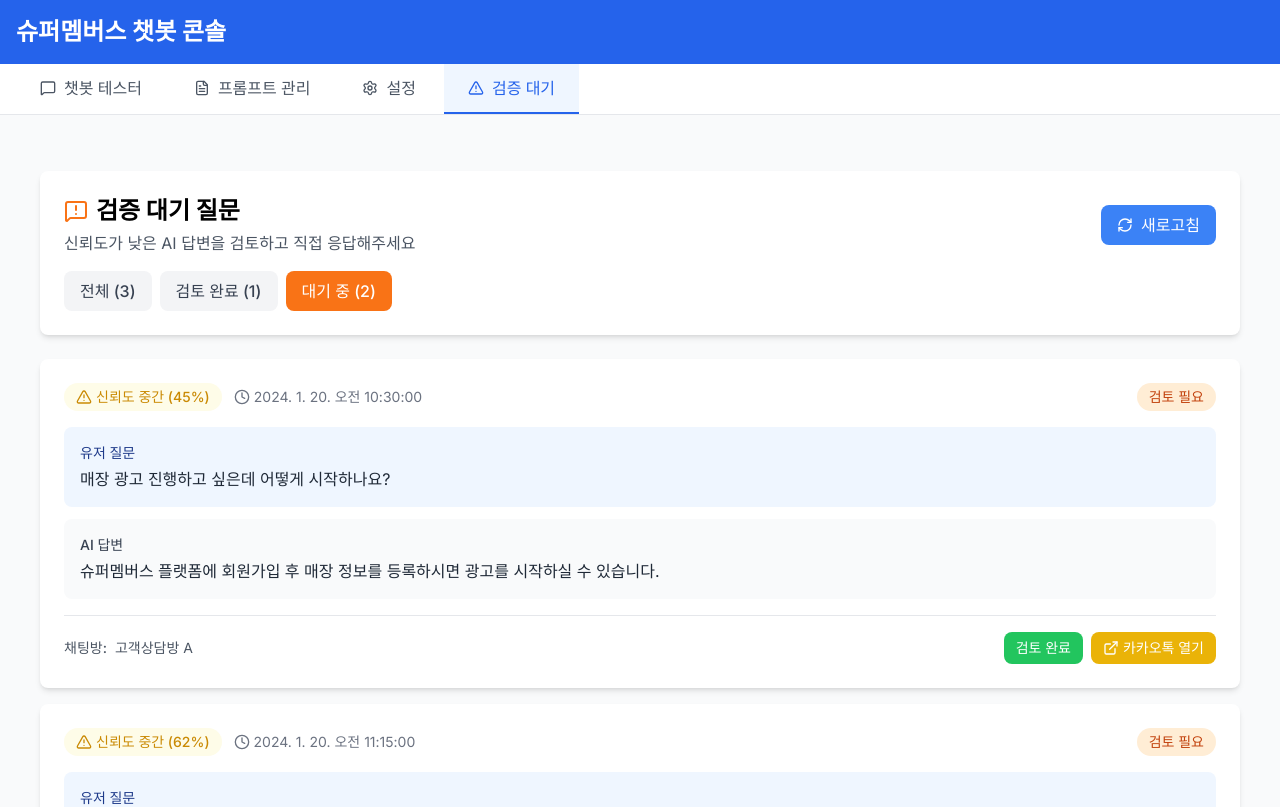
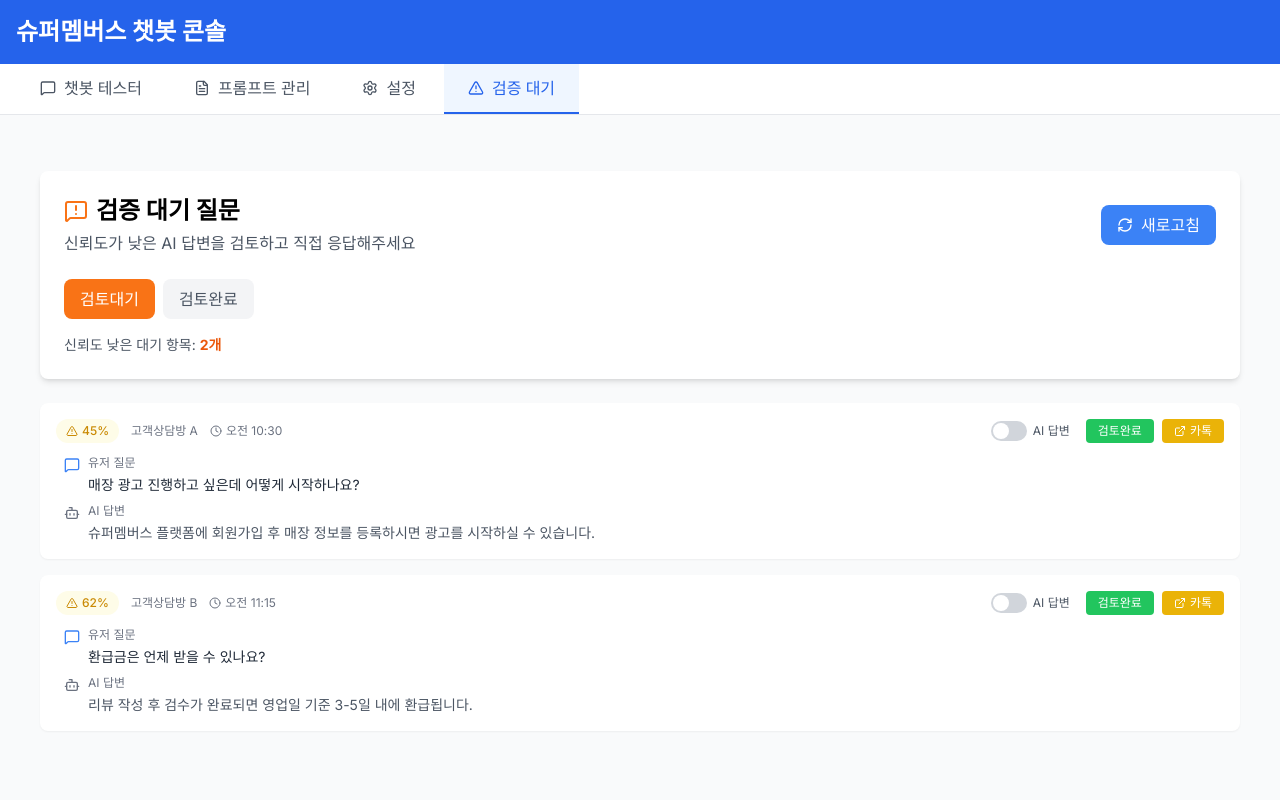
Before and after one commit to hanowl-1/chatbot, a Next.js app in the folder nextjs-chatbot/: page /reviews in a window 1280 px wide. Shown: the top 807 px of the page. Built offline with nearby package versions, Linux system fonts and the light colour scheme.

Commit message:
feat: 검증 대기 페이지 UI 수정

```diff
--- a/nextjs-chatbot/src/app/reviews/page.tsx
+++ b/nextjs-chatbot/src/app/reviews/page.tsx
@@ -9,15 +9,17 @@
   CheckCircle,
   Clock,
   RefreshCw,
+  MessageSquare,
+  Bot,
 } from "lucide-react";
 import { DUMMY_DATA, PendingReview } from "@/mock/review";
 
 export default function ReviewsPage() {
   const [reviews, setReviews] = useState<PendingReview[]>(DUMMY_DATA);
-  const [filter, setFilter] = useState<"all" | "pending" | "reviewed">(
+  const [loading, setLoading] = useState(false);
+  const [activeTab, setActiveTab] = useState<"pending" | "completed">(
     "pending"
   );
-  const [loading, setLoading] = useState(false);
 
   // 신뢰도에 따른 색상
   const getConfidenceColor = (confidence: number) => {
@@ -41,26 +43,51 @@
     alert(`카카오톡 채팅방 ${chatRoomId}로 이동 (개발 중)`);
   };
 
-  // 상태 변경
-  const updateStatus = (id: string, status: "reviewed" | "resolved") => {
+  // AI 답변 전송 토글 변경
+  const toggleShouldSendAiAnswer = (id: string) => {
     setReviews((prev) =>
       prev.map((review) =>
         review.id === id
           ? {
               ...review,
-              status,
-              reviewedBy: "현재 운영자",
-              reviewedAt: new Date(),
+              shouldSendAiAnswer: !review.shouldSendAiAnswer,
             }
           : review
       )
     );
   };
 
-  // 필터링된 리뷰
+  // 상태 변경 - 검토 완료시 status를 reviewed로 변경
+  const updateStatus = (id: string) => {
+    const review = reviews.find((r) => r.id === id);
+    if (review?.shouldSendAiAnswer) {
+      console.log(`AI 답변 전송: ${review.aiAnswer}`);
+    } else {
+      console.log("CX팀이 직접 응대했습니다.");
+    }
+
+    setReviews((prev) =>
+      prev.map((review) =>
+        review.id === id
+          ? {
+              ...review,
+              status: "reviewed" as const,
+              reviewedBy: "운영자",
+              reviewedAt: new Date(),
+              shouldSendAiAnswer: false, // 전송 후 다시 false로 초기화
+            }
+          : review
+      )
+    );
+  };
+
+  // 탭에 따른 필터링
   const filteredReviews = reviews.filter((review) => {
-    if (filter === "all") return true;
-    return review.status === filter;
+    if (activeTab === "pending") {
+      return review.status === "pending" && review.confidence < 0.7;
+    } else {
+      return review.status === "reviewed" || review.status === "resolved";
+    }
   });
 
   // 데이터 새로고침 (API 연동 시 사용)
@@ -106,38 +133,47 @@
           </button>
         </div>
 
-        {/* 필터 탭 */}
-        <div className="flex gap-2 mt-4">
+        {/* 탭 네비게이션 */}
+        <div className="mt-6 flex gap-2">
           <button
-            onClick={() => setFilter("all")}
+            onClick={() => setActiveTab("pending")}
             className={`px-4 py-2 rounded-lg font-medium transition-colors ${
-              filter === "all"
-                ? "bg-gray-700 text-white"
-                : "bg-gray-100 text-gray-700 hover:bg-gray-200"
+              activeTab === "pending"
+                ? "bg-orange-500 text-white"
+                : "bg-gray-100 text-gray-600 hover:bg-gray-200"
             }`}
           >
-            전체 ({reviews.length})
+            검토대기
           </button>
           <button
-            onClick={() => setFilter("reviewed")}
+            onClick={() => setActiveTab("completed")}
             className={`px-4 py-2 rounded-lg font-medium transition-colors ${
-              filter === "reviewed"
+              activeTab === "completed"
                 ? "bg-green-500 text-white"
-                : "bg-gray-100 text-gray-700 hover:bg-gray-200"
+                : "bg-gray-100 text-gray-600 hover:bg-gray-200"
             }`}
           >
-            검토 완료 ({reviews.filter((r) => r.status === "reviewed").length})
+            검토완료
           </button>
-          <button
-            onClick={() => setFilter("pending")}
-            className={`px-4 py-2 rounded-lg font-medium transition-colors ${
-              filter === "pending"
-                ? "bg-orange-500 text-white"
-                : "bg-gray-100 text-gray-700 hover:bg-gray-200"
-            }`}
-          >
-            대기 중 ({reviews.filter((r) => r.status === "pending").length})
-          </button>
+        </div>
+
+        {/* 현재 탭 개수 표시 */}
+        <div className="mt-4 text-sm text-gray-600">
+          {activeTab === "pending" ? (
+            <>
+              신뢰도 낮은 대기 항목:{" "}
+              <span className="font-bold text-orange-600">
+                {filteredReviews.length}개
+              </span>
+            </>
+          ) : (
+            <>
+              검토 완료된 항목:{" "}
+              <span className="font-bold text-green-600">
+                {filteredReviews.length}개
+              </span>
+            </>
+          )}
         </div>
       </div>
 
@@ -150,7 +186,9 @@
         ) : filteredReviews.length === 0 ? (
           <div className="bg-white rounded-lg shadow-md p-12 text-center text-gray-500">
             <MessageSquareWarning className="w-12 h-12 mx-auto mb-4 text-gray-300" />
-            검토 대기 중인 질문이 없습니다
+            {activeTab === "pending"
+              ? "검토 대기 중인 질문이 없습니다"
+              : "검토 완료된 질문이 없습니다"}
           </div>
         ) : (
           filteredReviews.map((review) => {
@@ -160,114 +198,148 @@
             return (
               <div
                 key={review.id}
-                className="bg-white rounded-lg shadow-md hover:shadow-lg transition-shadow"
+                className="bg-white rounded-lg shadow-sm hover:shadow-md transition-all p-4"
               >
-                <div className="p-6">
-                  {/* 상단 정보 */}
-                  <div className="flex items-start justify-between mb-4">
+                {/* 첫번째 줄 - 헤더 정보 */}
+                <div className="flex items-center justify-between mb-3">
                   <div className="flex items-center gap-3">
+                    {/* 신뢰도 배지 */}
                     <span
-                        className={`px-3 py-1 rounded-full text-sm font-medium flex items-center gap-1 ${getConfidenceColor(
+                      className={`px-2.5 py-1 rounded-full text-xs font-medium flex items-center gap-1 ${getConfidenceColor(
                         review.confidence
                       )}`}
                     >
-                        <ConfidenceIcon className="w-4 h-4" />
-                        신뢰도 {confidenceLevel.label} (
-                        {(review.confidence * 100).toFixed(0)}%)
+                      <ConfidenceIcon className="w-3 h-3" />
+                      {(review.confidence * 100).toFixed(0)}%
                     </span>
-                      <span className="text-sm text-gray-500 flex items-center gap-1">
-                        <Clock className="w-4 h-4" />
-                        {new Date(review.timestamp).toLocaleString("ko-KR")}
+
+                    {/* 채팅방 정보 */}
+                    <span className="text-xs text-gray-500">
+                      {review.chatRoomName}
+                    </span>
+
+                    {/* 시간 */}
+                    <span className="text-xs text-gray-500 flex items-center gap-1">
+                      <Clock className="w-3 h-3" />
+                      {new Date(review.timestamp).toLocaleTimeString("ko-KR", {
+                        hour: "2-digit",
+                        minute: "2-digit",
+                      })}
                     </span>
                   </div>
-                    {review.status === "pending" ? (
-                      <span className="px-3 py-1 bg-orange-100 text-orange-700 rounded-full text-sm font-medium">
-                        검토 필요
+
+                  {/* 액션 버튼 그룹 */}
+                  <div className="flex items-center gap-2">
+                    {activeTab === "pending" && (
+                      /* AI 답변 전송 토글 */
+                      <label
+                        className="flex items-center cursor-pointer mr-2 relative group"
+                        title={
+                          review.shouldSendAiAnswer
+                            ? "활성화: 검토완료 시 AI 답변이 유저에게 전송됩니다"
+                            : "비활성화: 검토완료 시 AI 답변이 전송되지 않습니다 (CX팀 직접 응대시)"
+                        }
+                      >
+                        <input
+                          type="checkbox"
+                          checked={review.shouldSendAiAnswer || false}
+                          onChange={() => toggleShouldSendAiAnswer(review.id)}
+                          className="sr-only"
+                        />
+                        <div
+                          className={`relative inline-block w-9 h-5 rounded-full transition-colors ${
+                            review.shouldSendAiAnswer
+                              ? "bg-blue-500"
+                              : "bg-gray-300"
+                          }`}
+                        >
+                          <div
+                            className={`absolute left-0.5 top-0.5 w-4 h-4 bg-white rounded-full transition-transform ${
+                              review.shouldSendAiAnswer
+                                ? "translate-x-4"
+                                : "translate-x-0"
+                            }`}
+                          />
+                        </div>
+                        <span className="ml-1.5 text-xs text-gray-600">
+                          AI 답변
                         </span>
-                    ) : (
-                      <span className="px-3 py-1 bg-green-100 text-green-700 rounded-full text-sm font-medium">
-                        검토 완료
-                      </span>
+
+                        {/* 호버 시 나타나는 툴팁 */}
+                        <div className="absolute bottom-full left-1/2 transform -translate-x-1/2 mb-2 px-3 py-2 bg-gray-800 text-white text-xs rounded-lg opacity-0 group-hover:opacity-100 pointer-events-none transition-opacity whitespace-nowrap z-10">
+                          {review.shouldSendAiAnswer
+                            ? "✓ AI 답변을 유저에게 전송시"
+                            : "✗ CX팀이 직접 응대시"}
+                          <div className="absolute top-full left-1/2 transform -translate-x-1/2 -mt-1">
+                            <div className="border-4 border-transparent border-t-gray-800"></div>
+                          </div>
+                        </div>
+                      </label>
                     )}
-                  </div>
 
-                  {/* 질문과 답변 */}
-                  <div className="space-y-3 mb-4">
-                    <div className="bg-blue-50 p-4 rounded-lg">
-                      <p className="text-sm font-medium text-blue-900 mb-1">
-                        유저 질문
-                      </p>
-                      <p className="text-gray-800">{review.userQuestion}</p>
-                    </div>
-                    <div className="bg-gray-50 p-4 rounded-lg">
-                      <p className="text-sm font-medium text-gray-700 mb-1">
-                        AI 답변
-                      </p>
-                      <p className="text-gray-800">{review.aiAnswer}</p>
+                    {activeTab === "pending" && (
+                      <button
+                        onClick={() => updateStatus(review.id)}
+                        className="px-3 py-1 bg-green-500 text-white rounded text-xs hover:bg-green-600"
+                      >
+                        검토완료
+                      </button>
+                    )}
+
+                    <button
+                      onClick={() => openKakaoChat(review.chatRoomId)}
+                      className="px-3 py-1 bg-yellow-500 text-white rounded text-xs hover:bg-yellow-600 flex items-center gap-1"
+                    >
+                      <ExternalLink className="w-3 h-3" />
+                      카톡
+                    </button>
                   </div>
                 </div>
 
-                  {/* 하단 액션 */}
-                  <div className="flex items-center justify-between pt-4 border-t">
-                    <div className="flex items-center gap-2 text-sm text-gray-600">
-                      <span className="font-medium">채팅방:</span>
-                      <span>{review.chatRoomName}</span>
-                      {review.reviewedBy && (
-                        <>
-                          <span className="text-gray-400">|</span>
-                          <span>검토자: {review.reviewedBy}</span>
-                        </>
-                      )}
-                    </div>
-                    <div className="flex gap-2">
-                      {review.status === "pending" && (
-                        <button
-                          onClick={() => updateStatus(review.id, "reviewed")}
-                          className="px-3 py-1.5 bg-green-500 text-white rounded-lg hover:bg-green-600 text-sm font-medium"
-                        >
-                          검토 완료
-                        </button>
-                      )}
-                      <button
-                        onClick={() => openKakaoChat(review.chatRoomId)}
-                        className="px-3 py-1.5 bg-yellow-500 text-white rounded-lg hover:bg-yellow-600 flex items-center gap-1 text-sm font-medium"
-                      >
-                        <ExternalLink className="w-4 h-4" />
-                        카카오톡 열기
-                      </button>
+                {/* 두번째 줄 - 유저 질문 */}
+                <div className="mb-2 px-2">
+                  <div className="flex items-start gap-2">
+                    <MessageSquare className="w-4 h-4 text-blue-500 mt-0.5 flex-shrink-0" />
+                    <div className="flex-1">
+                      <p className="text-xs text-gray-500 mb-1">유저 질문</p>
+                      <p className="text-sm text-gray-800 line-clamp-2">
+                        {review.userQuestion}
+                      </p>
                     </div>
                   </div>
                 </div>
+
+                {/* 세번째 줄 - AI 답변 */}
+                <div className="px-2">
+                  <div className="flex items-start gap-2">
+                    <Bot className="w-4 h-4 text-gray-500 mt-0.5 flex-shrink-0" />
+                    <div className="flex-1">
+                      <p className="text-xs text-gray-500 mb-1">AI 답변</p>
+                      <p className="text-sm text-gray-600 line-clamp-2">
+                        {review.aiAnswer}
+                      </p>
+                    </div>
+                  </div>
+                </div>
+
+                {/* 검토완료 탭에서 검토자 정보 표시 */}
+                {activeTab === "completed" && review.reviewedBy && (
+                  <div className="mt-2 pt-2 border-t text-xs text-gray-500">
+                    검토자: {review.reviewedBy} |
+                    {review.reviewedAt &&
+                      new Date(review.reviewedAt).toLocaleDateString("ko-KR", {
+                        month: "short",
+                        day: "numeric",
+                        hour: "2-digit",
+                        minute: "2-digit",
+                      })}
+                  </div>
+                )}
               </div>
             );
           })
         )}
       </div>
-
-      {/* 통계 요약 */}
-      <div className="mt-6 bg-white rounded-lg shadow-md p-6">
-        <h3 className="text-lg font-semibold mb-4">통계 요약</h3>
-        <div className="grid grid-cols-3 gap-4">
-          <div className="text-center">
-            <p className="text-3xl font-bold text-orange-500">
-              {reviews.filter((r) => r.status === "pending").length}
-            </p>
-            <p className="text-sm text-gray-600">검토 대기</p>
-          </div>
-          <div className="text-center">
-            <p className="text-3xl font-bold text-green-500">
-              {reviews.filter((r) => r.status === "reviewed").length}
-            </p>
-            <p className="text-sm text-gray-600">검토 완료</p>
-          </div>
-          <div className="text-center">
-            <p className="text-3xl font-bold text-red-500">
-              {reviews.filter((r) => r.confidence < 0.4).length}
-            </p>
-            <p className="text-sm text-gray-600">낮은 신뢰도</p>
-          </div>
-        </div>
-      </div>
     </div>
   );
 }
--- a/nextjs-chatbot/src/mock/review.ts
+++ b/nextjs-chatbot/src/mock/review.ts
@@ -9,6 +9,7 @@
   status: "pending" | "reviewed" | "resolved";
   reviewedBy?: string;
   reviewedAt?: Date;
+  shouldSendAiAnswer?: boolean; // AI 답변 전송 여부 (기본값: false)
 }
 
 // 더미 데이터 (API 개발 전)
@@ -23,6 +24,7 @@
     chatRoomName: "고객상담방 A",
     timestamp: new Date("2024-01-20T10:30:00"),
     status: "pending",
+    shouldSendAiAnswer: false,
   },
   {
     id: "2",
@@ -33,6 +35,7 @@
     chatRoomName: "고객상담방 B",
     timestamp: new Date("2024-01-20T11:15:00"),
     status: "pending",
+    shouldSendAiAnswer: false,
   },
   {
     id: "3",
@@ -45,5 +48,6 @@
     status: "reviewed",
     reviewedBy: "운영자1",
     reviewedAt: new Date("2024-01-20T10:00:00"),
+    shouldSendAiAnswer: false,
   },
 ];
```
Lines whose indentation alone changed are shown as unchanged.
